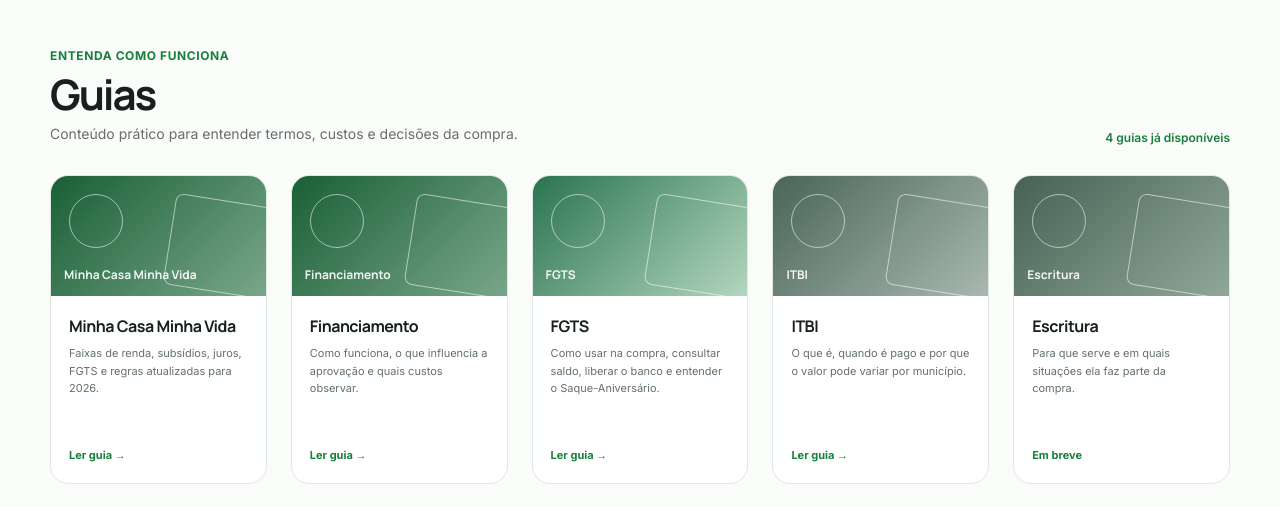
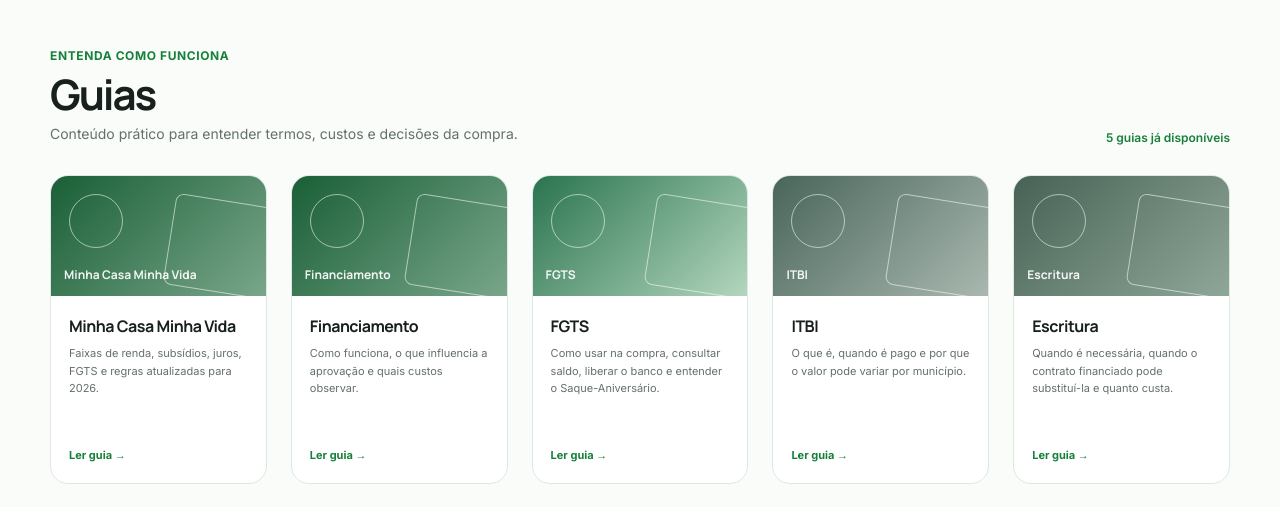
Before and after one commit to Bonisengna/descomplicasa, a Next.js app: page / in a window 1280 px wide. Shown: the part 2200-2707 px from the top of the page. Built offline with nearby package versions, Linux system fonts and the light colour scheme.

Commit message:
feat: publica quinto guia de escritura

```diff
--- a/app/page.tsx
+++ b/app/page.tsx
@@ -35,7 +35,7 @@
   { title: "Financiamento", text: "Como funciona, o que influencia a aprovação e quais custos observar.", className: "guide-financing", href: "/guias/financiamento" },
   { title: "FGTS", text: "Como usar na compra, consultar saldo, liberar o banco e entender o Saque-Aniversário.", className: "guide-fgts", href: "/guias/fgts" },
   { title: "ITBI", text: "O que é, quando é pago e por que o valor pode variar por município.", className: "guide-itbi", href: "/guias/itbi" },
-  { title: "Escritura", text: "Para que serve e em quais situações ela faz parte da compra.", className: "guide-deed" },
+  { title: "Escritura", text: "Quando é necessária, quando o contrato financiado pode substituí-la e quanto custa.", className: "guide-deed", href: "/guias/escritura" },
   { title: "Registro", text: "Por que registrar é essencial para formalizar a propriedade.", className: "guide-registry" },
 ];
 
@@ -82,7 +82,7 @@
 
       <section className="section section-soft" id="checklists"><div className="container"><div className="section-heading"><div><span className="kicker">Não esqueça nada importante</span><h2>Checklists</h2><p>Organize o que precisa ser conferido antes de avançar na compra.</p></div><span className="coming-link">Documentos MCMV já disponível</span></div><div className="checklist-grid">{checklists.map(({ title, text, Icon, href }) => (<article className="check-card" key={title}><span className="check-icon"><Icon /></span><div><h3>{title}</h3><p>{text}</p>{href ? <a className="text-status" href={href}>Abrir checklist →</a> : <span className="text-status">Em breve</span>}</div></article>))}</div></div></section>
 
-      <section className="section" id="guias"><div className="container"><div className="section-heading"><div><span className="kicker">Entenda como funciona</span><h2>Guias</h2><p>Conteúdo prático para entender termos, custos e decisões da compra.</p></div><span className="coming-link">4 guias já disponíveis</span></div><div className="guides-grid">{guides.map((guide) => (<article className="guide-card" key={guide.title}><div className={`guide-visual ${guide.className}`} aria-hidden="true"><span>{guide.title}</span></div><div className="guide-body"><h3>{guide.title}</h3><p>{guide.text}</p>{guide.href ? <a className="text-status" href={guide.href}>Ler guia →</a> : <span className="text-status">Em breve</span>}</div></article>))}</div></div></section>
+      <section className="section" id="guias"><div className="container"><div className="section-heading"><div><span className="kicker">Entenda como funciona</span><h2>Guias</h2><p>Conteúdo prático para entender termos, custos e decisões da compra.</p></div><span className="coming-link">5 guias já disponíveis</span></div><div className="guides-grid">{guides.map((guide) => (<article className="guide-card" key={guide.title}><div className={`guide-visual ${guide.className}`} aria-hidden="true"><span>{guide.title}</span></div><div className="guide-body"><h3>{guide.title}</h3><p>{guide.text}</p>{guide.href ? <a className="text-status" href={guide.href}>Ler guia →</a> : <span className="text-status">Em breve</span>}</div></article>))}</div></div></section>
 
       <section className="about-section" id="sobre"><div className="container about-grid"><div><span className="kicker">Por que existe</span><h2>Comprar um imóvel tem muita informação espalhada.</h2></div><div><p>O DescompliCAZA nasce para reunir ferramentas e conteúdo em uma experiência simples: calcular, conferir e entender antes de decidir.</p><p className="about-disclaimer">O conteúdo tem caráter informativo e não substitui análise jurídica, registral, bancária ou técnica quando necessária.</p></div></div></section>
       <section className="final-cta"><div className="container final-cta-inner"><div><span className="brand-inline"><span className="brand-dot" /> DescompliCAZA</span><h2>Tudo o que você precisa entender antes de comprar um imóvel.</h2></div><a className="button button-light" href="/calculadoras/financiamento">Simular financiamento <ArrowIcon /></a></div></section>
```
